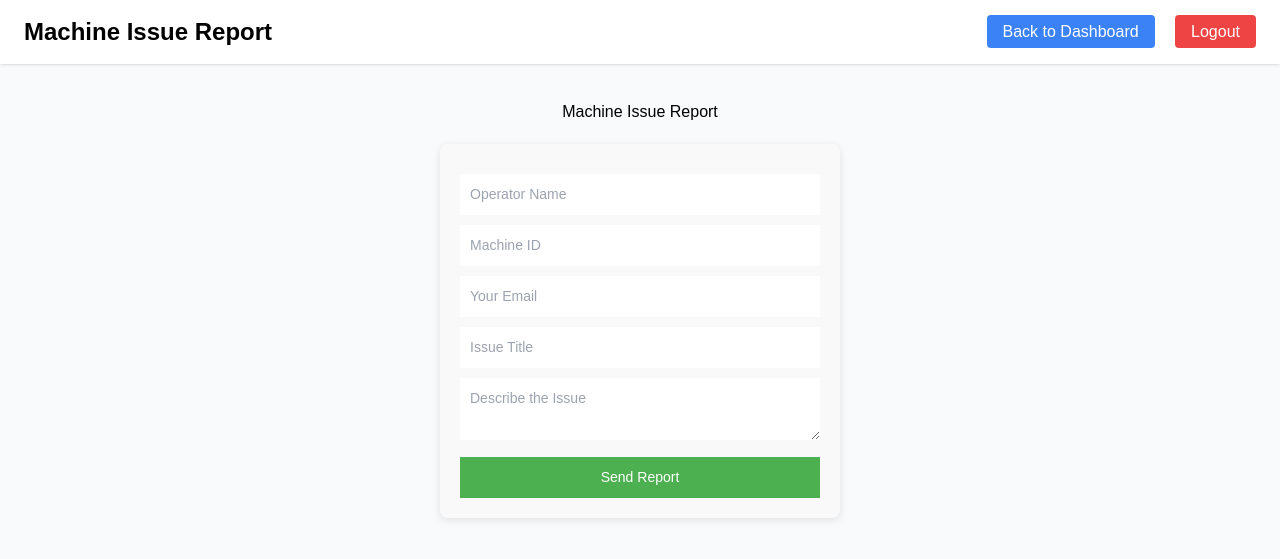
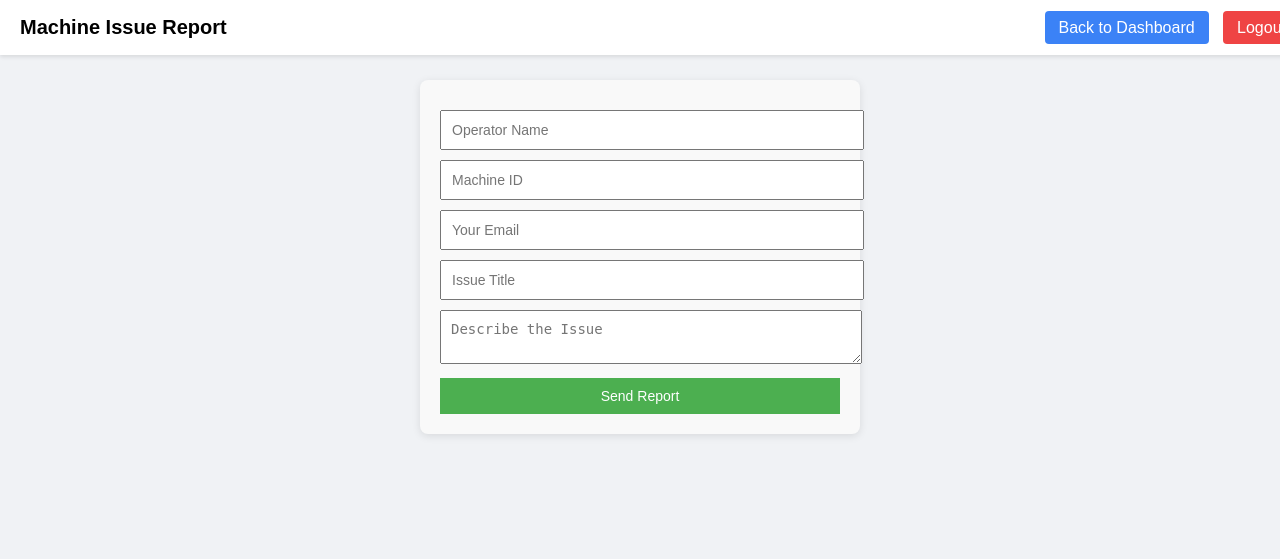
Before and after one commit to 6127613876-1/caterpiller, a Flask app: page /contact in a window 1280 px wide. Shown: the top 559 px of the page. Run offline with Flask 3, Linux system fonts and the light colour scheme; parts of the project's set-up code (start-up, migrations or seed data) failed here and were passed over; some libraries are stand-ins or nearby versions.

Commit message:
Update emailjs.html

```diff
--- a/templates/emailjs.html
+++ b/templates/emailjs.html
@@ -3,13 +3,46 @@
 <head>
   <meta charset="UTF-8" />
   <title>Machine Issue Report</title>
-  <link rel="icon" href="{{ url_for('static', filename='logo.png') }}" type="image/png">
-
   <script src="https://cdn.jsdelivr.net/npm/@emailjs/browser@3/dist/email.min.js"></script>
   <style>
     body {
       font-family: Arial, sans-serif;
-      margin: 20px;
+      margin: 0;
+      padding-top: 80px; /* Space for fixed header */
+      background: #f0f2f5;
+    }
+
+    header {
+      position: fixed;
+      top: 0;
+      left: 0;
+      width: 100%;
+      background: white;
+      padding: 16px 20px;
+      display: flex;
+      justify-content: space-between;
+      align-items: center;
+      box-shadow: 0 2px 4px rgba(0, 0, 0, 0.1);
+      z-index: 1000;
+    }
+
+    header h2 {
+      margin: 0;
+      font-size: 20px;
+      font-weight: bold;
+    }
+
+    .header-buttons a {
+      background-color: #3b82f6;
+      color: white;
+      padding: 8px 14px;
+      border-radius: 4px;
+      text-decoration: none;
+      margin-left: 10px;
+    }
+
+    .header-buttons a:last-child {
+      background-color: #ef4444;
     }
 
     form {
@@ -41,180 +74,7 @@
 
     h2 {
       text-align: center;
-    }
-
-    #overlay {
-      position: fixed;
-      top: 0;
-      left: 0;
-      width: 100%;
-      height: 100%;
-      background: rgba(0,0,0,0.6);
-      display: flex;
-      align-items: center;
-      justify-content: center;
-      flex-direction: column;
-      color: white;
-      font-size: 20px;
-      z-index: 999;
-      opacity: 0;
-      pointer-events: none;
-      transition: opacity 0.3s ease;
-    }
-
-    #overlay.active {
-      opacity: 1;
-      pointer-events: auto;
-    }
-
-    .spinner {
-      border: 4px solid rgba(255,255,255,0.3);
-      border-top: 4px solid white;
-      border-radius: 50%;
-      width: 40px;
-      height: 40px;
-      animation: spin 1s linear infinite;
-      margin-bottom: 10px;
-    }
-
-    @keyframes spin {
-      0% { transform: rotate(0deg);}
-      100% { transform: rotate(360deg);}
-    }
-
-    .checkmark {
-      width: 50px;
-      height: 50px;
-      border-radius: 50%;
-      border: 4px solid #4CAF50;
-      position: relative;
-      animation: pop 0.3s ease forwards;
-      margin-bottom: 10px;
-    }
-
-    .checkmark:after {
-      content: "";
-      position: absolute;
-      left: 14px;
-      top: 6px;
-      width: 12px;
-      height: 24px;
-      border-right: 4px solid #4CAF50;
-      border-bottom: 4px solid #4CAF50;
-      transform: rotate(45deg);
-      transform-origin: center;
-    }
-
-    @keyframes pop {
-      0% { transform: scale(0); opacity: 0;}
-      100% { transform: scale(1); opacity: 1;}
-    }
-
-  </style>
-</head>
-<body>
-
-  <h2>Machine Issue Report</h2>
-
-  <form id="contact-form">
-    <input type="text" name="operator_name" placeholder="Operator Name" required />
-    <input type="text" name="machine_id" placeholder="Machine ID" required />
-    <input type="email" name="user_email" placeholder="Your Email" required />
-    <input type="text" name="title" placeholder="Issue Title" required />
-    <textarea name="issue" placeholder="Describe the Issue" required></textarea>
-    <button type="submit">Send Report</button>
-  </form>
-
-  <!-- Overlay -->
-  <div id="overlay">
-    <div id="overlay-content">
-      <div class="spinner"></div>
-      <div>Sending...</div>
-    </div>
-  </div>
-
-  <script>
-    (function(){
-      emailjs.init("uNs2S2CJhP7Se3ZXm"); // Replace with your actual public key
-    })();
-
-    const overlay = document.getElementById('overlay');
-    const overlayContent = document.getElementById('overlay-content');
-    const form = document.getElementById('contact-form');
-
-    form.addEventListener('submit', function(event) {
-      event.preventDefault();
-
-      overlay.classList.add('active');
-      overlayContent.innerHTML = `
-        <div class="spinner"></div>
-        <div>Sending...</div>
-      `;
-
-      const serviceID = 'service_8xn1bc2';     // Your EmailJS service ID
-      const templateID = 'template_qhn3oq7';   // Your EmailJS template ID
-
-      emailjs.sendForm(serviceID, templateID, this)
-        .then(() => {
-          form.reset();
-          overlayContent.innerHTML = `
-            <div class="checkmark"></div>
-            <div>Sent!</div>
-          `;
-          setTimeout(() => overlay.classList.remove('active'), 2000);
-        }, (err) => {
-          alert('Failed to send email.\n' + JSON.stringify(err));
-          overlay.classList.remove('active');
-        });
-    });
-  </script>
-</body>
-</html>
-<!DOCTYPE html>
-<html lang="en">
-<head>
-  <meta charset="UTF-8" />
-  <title>Machine Issue Report</title>
-  <script src="https://cdn.jsdelivr.net/npm/@emailjs/browser@3/dist/email.min.js"></script>
-  <script src="https://cdn.tailwindcss.com"></script>
-  <style>
-    body {
-      font-family: Arial, sans-serif;
-      margin: 0;
-      padding-top: 100px; /* offset for fixed header */
-      background-color: #f8fafc;
-    }
-
-    form {
-      max-width: 400px;
-      margin: auto;
-      background: #f9f9f9;
-      padding: 20px;
-      border-radius: 8px;
-      box-shadow: 0 2px 8px rgba(0,0,0,0.1);
-    }
-
-    input, textarea, button {
-      width: 100%;
-      margin-top: 10px;
-      padding: 10px;
-      font-size: 14px;
-    }
-
-    button {
-      background-color: #4CAF50;
-      color: white;
-      border: none;
-      cursor: pointer;
-    }
-
-    button:hover {
-      background-color: #45a049;
-    }
-
-    h2 {
-      text-align: center;
-      margin-bottom: 20px;
+      margin-top: 20px;
     }
 
     #overlay {
@@ -286,16 +146,22 @@
   </style>
 </head>
 <body>
-
-  <!-- Header -->
-  <header class="bg-white shadow w-full px-6 py-4 flex justify-between items-center fixed top-0 left-0 z-10">
-    <h1 class="text-2xl font-bold">Machine Issue Report</h1>
-    <div class="space-x-4">
-      <a href="/dashboard" class="bg-blue-500 text-white px-4 py-2 rounded">Back to Dashboard</a>
-      <a href="/logout" class="bg-red-500 text-white px-4 py-2 rounded">Logout</a>
+  <header>
+    <h2>Machine Issue Report</h2>
+    <div class="header-buttons">
+      <a href="/dashboard">Back to Dashboard</a>
+      <a href="/logout">Logout</a>
     </div>
   </header>
 
+  <form id="contact-form">
+    <input type="text" name="operator_name" placeholder="Operator Name" required />
+    <input type="text" name="machine_id" placeholder="Machine ID" required />
+    <input type="email" name="user_email" placeholder="Your Email" required />
+    <input type="text" name="title" placeholder="Issue Title" required />
+    <textarea name="issue" placeholder="Describe the Issue" required></textarea>
+    <button type="submit">Send Report</button>
+  </form>
 
   <!-- Overlay -->
   <div id="overlay">
@@ -323,8 +189,8 @@
         <div>Sending...</div>
       `;
 
-      const serviceID = 'service_8xn1bc2';     // Your EmailJS service ID
-      const templateID = 'template_qhn3oq7';   // Your EmailJS template ID
+      const serviceID = 'service_8xn1bc2';
+      const templateID = 'template_qhn3oq7';
 
       emailjs.sendForm(serviceID, templateID, this)
         .then(() => {
@@ -340,6 +206,5 @@
         });
     });
   </script>
-
 </body>
 </html>
```
